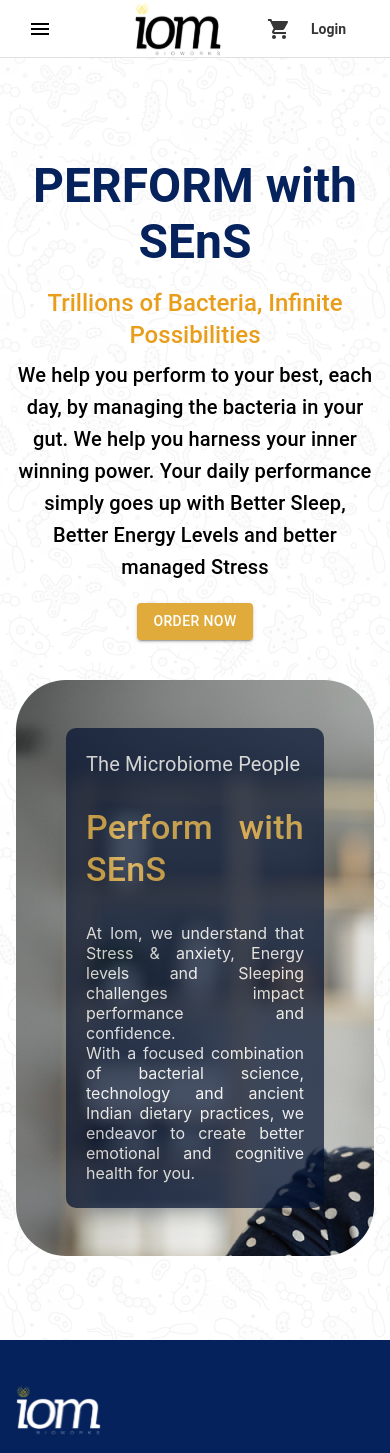
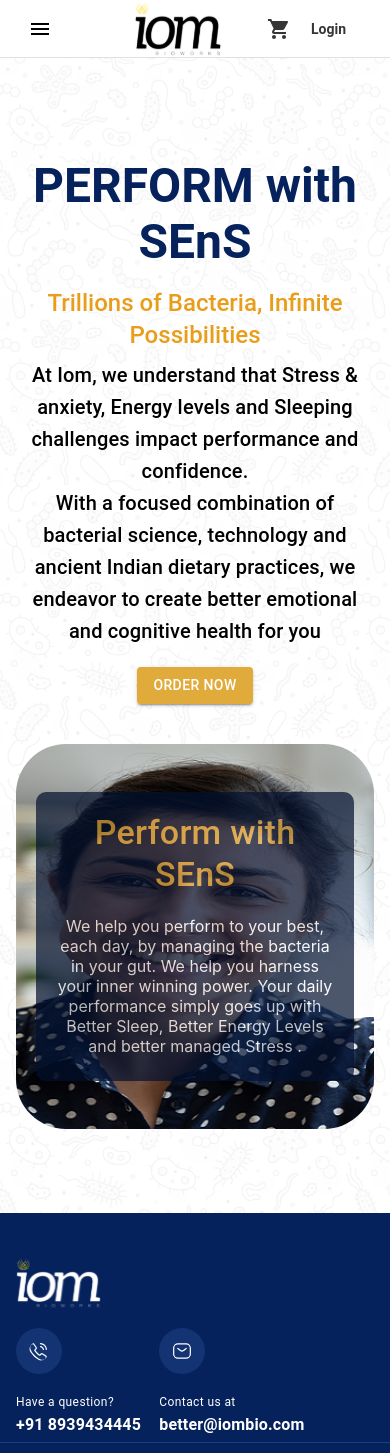
Before and after one commit to karanamsreeja/register-landing-page, a React (Create React App) app: page / in a window 390 px wide. Shown: the top 1453 px of the page. Built offline with nearby package versions, Linux system fonts and the light colour scheme.

Commit message:
responsiveness

```diff
--- a/src/common/components/header.js
+++ b/src/common/components/header.js
@@ -38,7 +38,7 @@
   };
 
   return (
-    <AppBar position="static">
+    <AppBar position="static" style={{boxShadow:'none',borderBottom:'1px solid #E0E0E0'}}>
       <Container maxWidth="xl" className='nav-bg'>
         <Toolbar disableGutters >
           {/* <AdbIcon sx={{ display: { xs: 'none', md: 'flex' }, mr: 1 }} /> */}
--- a/src/pages/register/register.js
+++ b/src/pages/register/register.js
@@ -11,25 +11,28 @@
     	<Container sx={{ pt: '100px', pb: '100px', textAlign: 'center' }}>
         <Typography variant='h3' component='div' color='#06225C' fontWeight='700' gutterBottom> PERFORM with SEnS </Typography>
         <Typography variant='h5' component='div' color='#E99E1B' fontWeight='500' gutterBottom>Trillions of Bacteria, Infinite Possibilities </Typography>
-         <Typography variant='h6'  component='div' color="#000">We help you perform to your best, each day, by
-         managing the bacteria in your gut. We help you harness your inner winning power. Your daily performance
-          simply goes up with Better Sleep, Better Energy Levels and better managed Stress </Typography>
+         <Typography variant='h6'  component='div' color="#000">
+         At Iom, we understand that Stress & anxiety, Energy levels and Sleeping challenges impact performance and confidence.
+                <br/>
+                With a focused combination of bacterial science, technology and ancient Indian dietary practices, we endeavor to create better emotional and cognitive health for you
+
+
+       </Typography>
 
           <Button variant="contained" href="https://akmu7rzwzuh.typeform.com/to/eowerG6J"
-
-           style={{backgroundColor:'#E1AB3B',marginTop:'20px'}}>Order Now</Button>
+          style={{backgroundColor:'#E1AB3B',marginTop:'20px'}}>Order Now</Button>
 
 <div className="bg" >
-<Grid container spacing={2} style={{padding:'30px 0', color:'#fff'}} >
-<Grid item md={4} xs={12} style={{textAlign:'justify'}}>
+<Grid container className="bg-pd" spacing={2} style={{padding:'30px 0', color:'#fff'}} >
+<Grid item lg={4}  md={6} sm={8} xs={12} style={{textAlign:'center'}}>
     <div className="bg-color">
 
-                <Typography variant='h6' component='div' color="#fff" fontWeight='400' gutterBottom>The Microbiome People </Typography>
-              <br/>  <Typography variant='h4' component='div' color='#E1AB3B' fontWeight='500' gutterBottom> Perform with SEnS</Typography>
-             <br/>   <Typography variant='p' component='div' color="#fff" gutterBottom>
-                At Iom, we understand that Stress & anxiety, Energy levels and Sleeping challenges impact performance and confidence.
-                <br/>
-                With a focused combination of bacterial science, technology and ancient Indian dietary practices, we endeavor to create better emotional and cognitive health for you.</Typography>
+                {/* <Typography variant='h6' component='div' color="#fff" fontWeight='400' gutterBottom>The Microbiome People </Typography> */}
+            <Typography variant='h4' component='div' color='#E1AB3B' fontWeight='500' gutterBottom> Perform with SEnS</Typography>
+         <Typography variant='p' component='div' color="#fff" gutterBottom style={{marginTop:'20px'}}>     We help you perform to your best, each day, by
+         managing the bacteria in your gut. We help you harness your inner winning power. Your daily performance
+          simply goes up with Better Sleep, Better Energy Levels and better managed Stress
+               .</Typography>
                 </div>
                </Grid>
                {/* <Grid item md={6} xs={12} >
--- a/src/pages/style/styles.css
+++ b/src/pages/style/styles.css
@@ -6,17 +6,42 @@
     color: rgb(6, 34, 92);
 }
 
+/* @media screen and (max-width: 900px) {
+    .bg{
+    background-image: url("../../common/images/sens(900).png");
+    padding:5% 10px;
+    }
+}
+
+
+    .bg{
+    background-image: url("../../common/images/sens-one.png");
+    padding:5% 50px;
+    }
+} */
+
 .bg{
     margin-top: 40px;
-    background-image: url("../../common/images/sens-one.png");
+    background-image: url("../../common/images/sens.png");
 background-repeat: no-repeat;
 color:#fff;
+background-position: center;
 padding:5% 50px;
-
 border-radius: 50px;
-
+background-size: cover;
 
 }
+
+.bg-pd{
+    /* padding:50px; */
+}
+
+@media screen and (max-width: 450px) {
+    .bg{
+        padding:5% 20px !important;
+    }
+}
+
 .bg-color{
     background-color: #021130;
     padding:20px;
```
Also changed, not shown: src/common/images/sens(900).png (added), src/common/images/sens.png.
